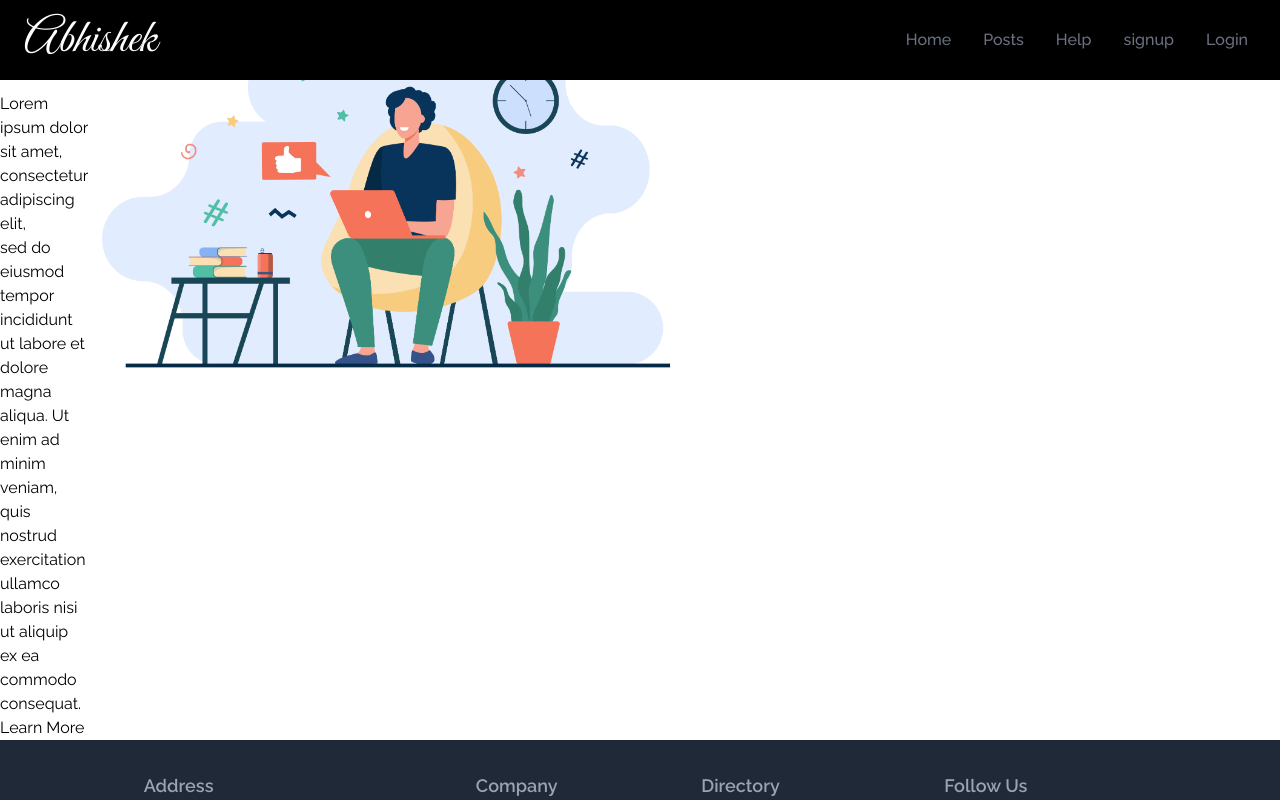
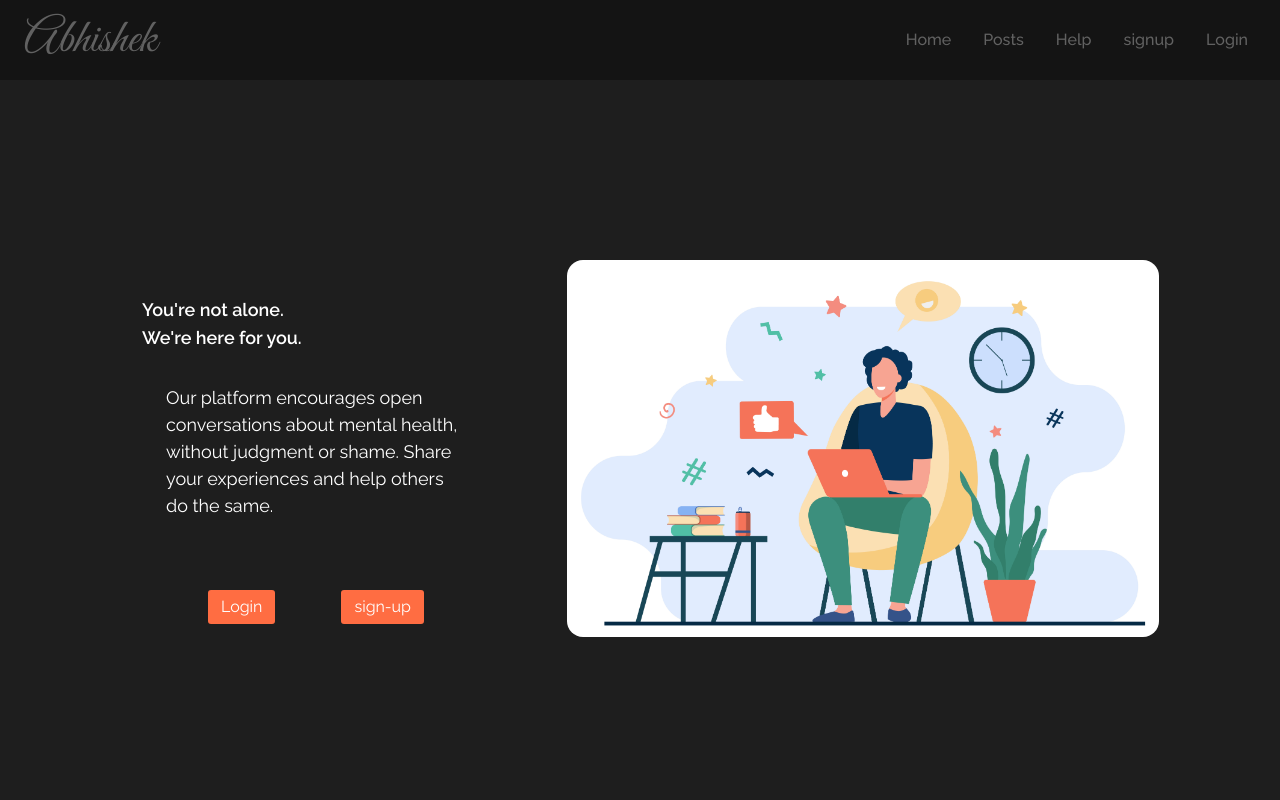
Before and after one commit to parth9643/men-tal_health, a React (Vite) app: page /Home in a window 1280 px wide. Shown: the top 800 px of the page. Built offline with nearby package versions, Linux system fonts and the light colour scheme; a web font is replaced by a local one.

Commit message:
homepaged

```diff
--- a/src/App.css
+++ b/src/App.css
@@ -2,17 +2,9 @@
 .app{
   /* height: 100vh; */
   display: flex;
+    background-color: rgb(30,30,30);
+
   flex-direction: column;
   /* justify-content: center; */
   /* align-items: center; */
 }
-.footer{
-  position: absolute; /* set the position of the footer to absolute */
-  bottom: 0; /* set the bottom position of the footer to 0 */
-  width: 100%; /* set the width of the footer to 100% of its container */
-  height: 50px; /* set the height of the footer to a fixed value */
-  background-color: #f5f5f5; /* add a background color to the footer */
-  display: flex; /* set the display of the footer to flex */
-  justify-content: center; /* center the contents of the footer horizontally */
-  align-items: center;
-}
--- a/src/components/Home.css
+++ b/src/components/Home.css
@@ -1,4 +1,61 @@
 .home{
     display: flex;
     /* justify-content: space-between; */
+    gap: 50px;
+    margin: 100px 150px;
+    /* background-color: rgb(30,30,30); */
+    color: white;
+
+
 }
+.image{
+    margin: auto;
+    max-width: 50%;
+    /* border-radius: 220px; */
+
+}
+.butt{
+    background-color: #FF6D42 ;
+    padding: 5px 13px;
+    position: relative;
+    top: 23px;
+    color: white;
+    border-radius: 3px;
+}
+.hom{
+    position: relative;
+    left: 70px;
+    display: flex;
+    flex-direction: column;
+    /* align-items: self-end; */
+    max-width: 50%;
+    min-height: 50%;
+
+
+}
+.hom1{
+    /* position: relative; */
+    font-weight: 30px;
+    font-size: 35px;
+    line-height: 34px;
+    margin: 24px 24px 0px 24px;
+}
+
+.hom2{
+    /* position: relative; */
+    /* right: 25px; */
+    font-weight: 20px;
+    font-size: 18px;
+    margin: 24px;
+    width: 300px;
+
+
+
+}
+.hom3{
+    /* position: relative; */
+    /* right: 100px; */
+    margin: 24px;
+
+
+}
--- a/src/components/Home.jsx
+++ b/src/components/Home.jsx
@@ -5,14 +5,20 @@ import './Home.css'
 
 const Home = () => {
     return (
-        <div className="home">
-          <div className="content">
-            <h1 className='text-lg font-semibold mb-2'>Welcome to My Website</h1>
-            <p>Lorem ipsum dolor sit amet, consectetur adipiscing elit, <br /> sed do eiusmod tempor incididunt ut labore et  <br /> dolore magna aliqua. Ut enim ad minim veniam, quis nostrud <br /> exercitation ullamco laboris nisi ut aliquip ex ea commodo consequat.</p>
-            <button>Learn More</button>
+        <div className="home mx-12 my-44 ">
+          <div className="content my-24  hom ">
+            <h1 className='text-lg font-semibold mb-2 hom1'>You're not alone. <br /> We're here for you.</h1>
+            <p className='mx-12 hom2'> Our platform encourages open conversations about mental health, without judgment or shame. Share your experiences and help others do the same.
+                     </p>
+                     <div className='flex justify-evenly hom3 '>
+
+            <button className='butt'>Login</button>
+            <button className='butt'>sign-up</button>
+
+                     </div>
           </div>
-          <div className="image">
-            <img  className='w-1/2 m-0 ' src={man} alt="Hero Section Image" />
+          <div className="image ">
+            <img  className=' m-0 rounded-2xl ' src={man} alt="Hero Section Image" />
           </div>
         </div>
       )
--- a/src/components/Login.jsx
+++ b/src/components/Login.jsx
@@ -85,7 +85,7 @@ signInWithPopup(auth,provider).then((result)=>{
 
 
   return (
-    <div className='sup_container cursor-pointer'>
+    <div className='sup_container cursor-pointer m-52'>
 
 <div className='first_container'>
 <h1 className='text-blue-900 text-4xl font-bold '  >Login</h1>
--- a/src/components/Navbar.jsx
+++ b/src/components/Navbar.jsx
@@ -1,5 +1,6 @@
 import React, { useState } from 'react'
 import {FaBars,FaTimes} from "react-icons/fa"
+import "./Navbar.css"
 // import {Link} from "react-scroll"
 import {Link} from "react-router-dom"
 const Navbar = ()=> {
@@ -30,7 +31,7 @@ const Navbar = ()=> {
         },
      ];
   return (
-    <div className="flex justify-between items-center w-full h-20 px-4 text-white bg-black fixed">
+    <div className="flex justify-between items-center w-full h-20 px-4 text-white bg-black fixed opacity-30 nav">
 
        <div>
         <h1 className="text-5xl font-signature ml-2">Abhishek</h1>
@@ -39,7 +40,7 @@ const Navbar = ()=> {
         {links.map(({ id, link})=>(
 
 <Link  to={link}>
-             <li key={id} className="px-4 cursor-pointer capitalise font-medium text-gray-500 hover:scale-105 duration-200"> {link}</li>
+             <li key={id} className="px-4 cursor-pointer capitalise font-medium text-white hover:scale-105 duration-200"> {link}</li>
              </Link>
          ))}
        </ul>
--- a/src/components/Signup.css
+++ b/src/components/Signup.css
@@ -4,6 +4,7 @@ width: 80%;
 height: 80%;
 background-color: #f2f8ff;
 border-radius: 20px;
+margin: 200px;
 }
 .sup_container img{
    width: 50%;
```
Also changed, not shown: src/components/Navbar.css (added).
